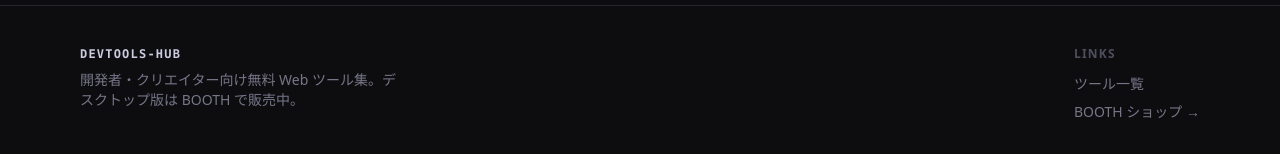
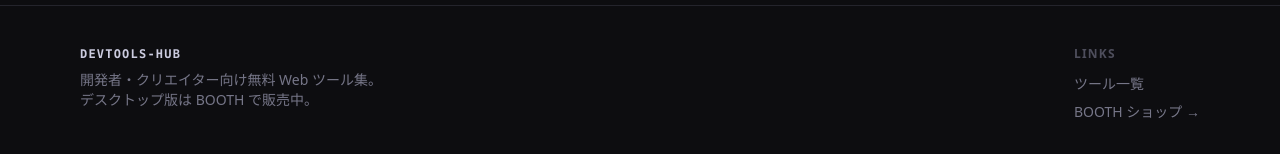
Before and after one commit to kanazaoki/devtools-hub, a Next.js app: page / in a window 1280 px wide. Shown: the part 1516-1670 px from the top of the page. Built offline with nearby package versions, Linux system fonts and the light colour scheme.

Commit message:
Fix footer text line break
Co-Authored-By: Claude Sonnet 4.6 <noreply@anthropic.com>

```diff
--- a/src/components/Footer.tsx
+++ b/src/components/Footer.tsx
@@ -10,7 +10,7 @@ export function Footer() {
               devtools-hub
             </p>
             <p className="mt-2 text-sm text-dim max-w-xs">
-              開発者・クリエイター向け無料 Web ツール集。デスクトップ版は BOOTH で販売中。
+              開発者・クリエイター向け無料 Web ツール集。<br />デスクトップ版は BOOTH で販売中。
             </p>
           </div>
           <div className="flex flex-col gap-2">
```
